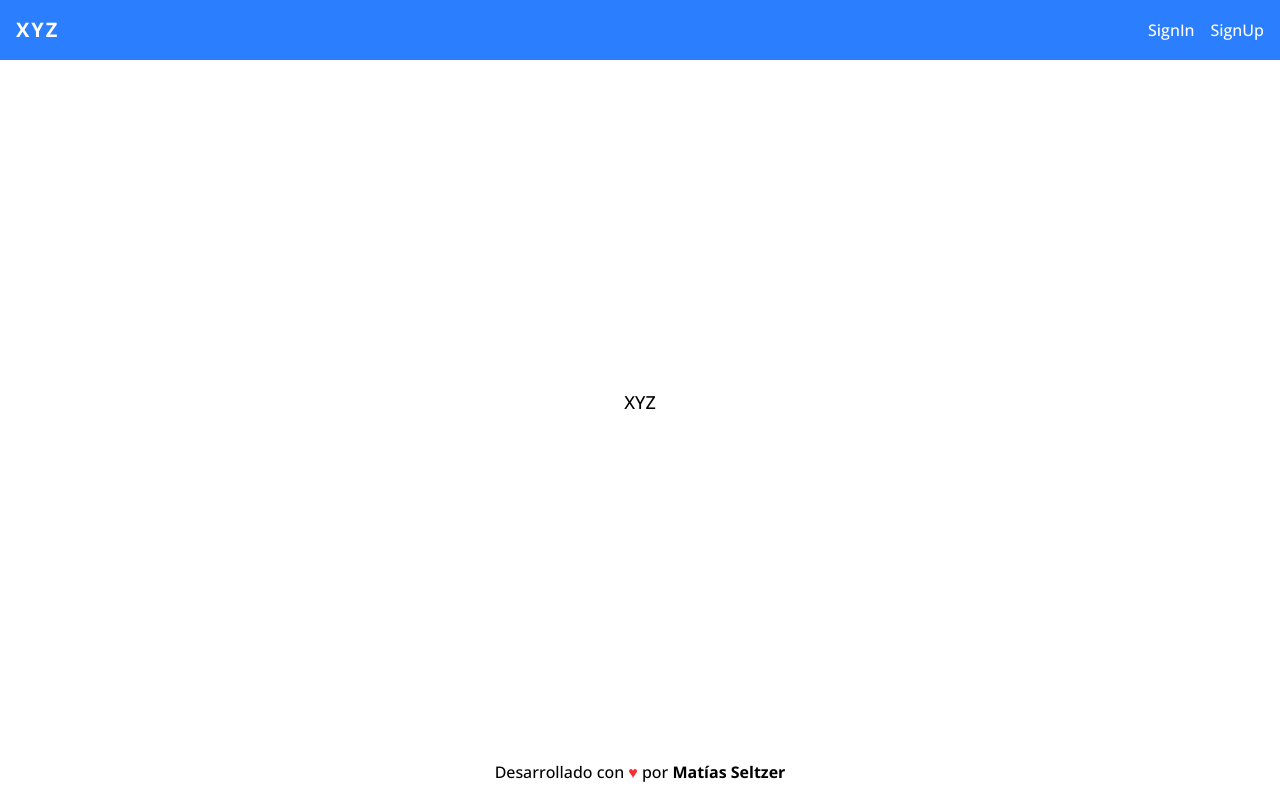
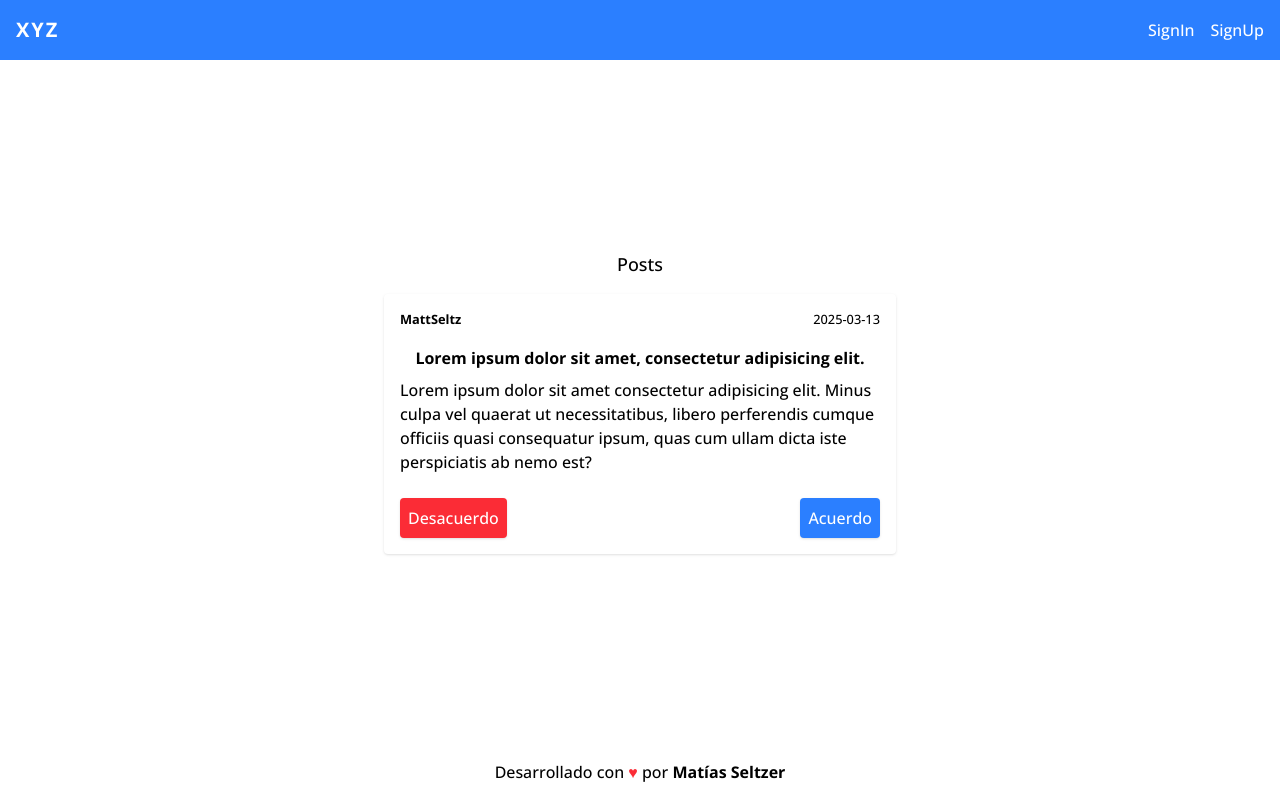
Before and after one commit to MattSeltz/opinandoAndo-cliente, a Next.js app: page / in a window 1280 px wide. Built offline with nearby package versions, Linux system fonts and the light colour scheme; no server answers.

Commit message:
Se añadio la UI del post y se añadieron redireciones al iniciar sesión y registrarse

```diff
--- a/src/app/page.tsx
+++ b/src/app/page.tsx
@@ -1,7 +1,28 @@
-export default function Home() {
+import { cookies } from "next/headers";
+
+import { PostComponent } from "@/components/post/PostComponent";
+
+export default async function Home() {
+	const cookieStore = await cookies();
+	const miCookie = cookieStore.get("token");
+
 	return (
 		<main className="p-4 flex flex-col gap-4">
-			<h3 className="text-center text-lg">XYZ</h3>
+			<div className="flex flex-col justify-center gap-4">
+				<h3 className="text-center text-lg">Posts</h3>
+				{miCookie && (
+					<button
+						type="button"
+						className="bg-blue-500 text-white rounded p-2 shadow max-w-lg mx-auto w-full cursor-pointer transition-colors hover:bg-blue-600"
+					>
+						Añadir Post
+					</button>
+				)}
+			</div>
+
+			<ul className="flex flex-col gap-6 max-w-lg mx-auto">
+				<PostComponent />
+			</ul>
 		</main>
 	);
 }
--- a/src/components/form/FormComponent.tsx
+++ b/src/components/form/FormComponent.tsx
@@ -1,6 +1,7 @@
 "use client";
 
 import { Dispatch, SetStateAction, useState } from "react";
+import { useRouter } from "next/navigation";
 
 import { postData } from "@/services/services";
 
@@ -21,6 +22,8 @@ export const FormComponent = ({
 	setType,
 	setMessage,
 }: Props) => {
+	const router = useRouter();
+
 	const [username, setUsername] = useState("");
 	const [email, setEmail] = useState("");
 	const [password, setPassword] = useState("");
@@ -53,6 +56,10 @@ export const FormComponent = ({
 					setIsOpen(true);
 					setType("success");
 					setMessage("Usuario generado con exito!");
+
+					setTimeout(() => {
+						router.push("/signIn");
+					}, 2500);
 				} else {
 					throw new Error("Error al crear el usuario");
 				}
@@ -91,6 +98,10 @@ export const FormComponent = ({
 					setIsOpen(true);
 					setType("success");
 					setMessage("Iniciando sesión!");
+
+					setTimeout(() => {
+						router.push("/");
+					}, 2500);
 				} else {
 					throw new Error("Error al iniciar sesión");
 				}
--- /dev/null
+++ b/src/components/post/ButtonComponent.tsx
@@ -0,0 +1,18 @@
+interface Props {
+	title: string;
+}
+
+export const ButtonComponent = ({ title }: Props) => {
+	return (
+		<button
+			type="button"
+			className={`${
+				title === "Acuerdo"
+					? "bg-blue-500 hover:bg-blue-600"
+					: "bg-red-500 hover:bg-red-600"
+			} text-white rounded p-2 shadow cursor-pointer transition-colors`}
+		>
+			{title}
+		</button>
+	);
+};
--- /dev/null
+++ b/src/components/post/PostComponent.tsx
@@ -0,0 +1,31 @@
+import { ButtonComponent } from "./ButtonComponent";
+
+export const PostComponent = () => {
+	return (
+		<li className="shadow rounded p-4">
+			<article className="flex flex-col gap-2">
+				<header className="flex justify-between mb-2">
+					<small>
+						<b>MattSeltz</b>
+					</small>
+					<small>2025-03-13</small>
+				</header>
+				<h3 className="text-center font-bold">
+					Lorem ipsum dolor sit amet, consectetur adipisicing elit.{" "}
+				</h3>
+				<section>
+					<p>
+						Lorem ipsum dolor sit amet consectetur adipisicing elit. Minus culpa
+						vel quaerat ut necessitatibus, libero perferendis cumque officiis
+						quasi consequatur ipsum, quas cum ullam dicta iste perspiciatis ab
+						nemo est?
+					</p>
+				</section>
+				<footer className="flex justify-between mt-4">
+					<ButtonComponent title="Desacuerdo" />
+					<ButtonComponent title="Acuerdo" />
+				</footer>
+			</article>
+		</li>
+	);
+};
```
